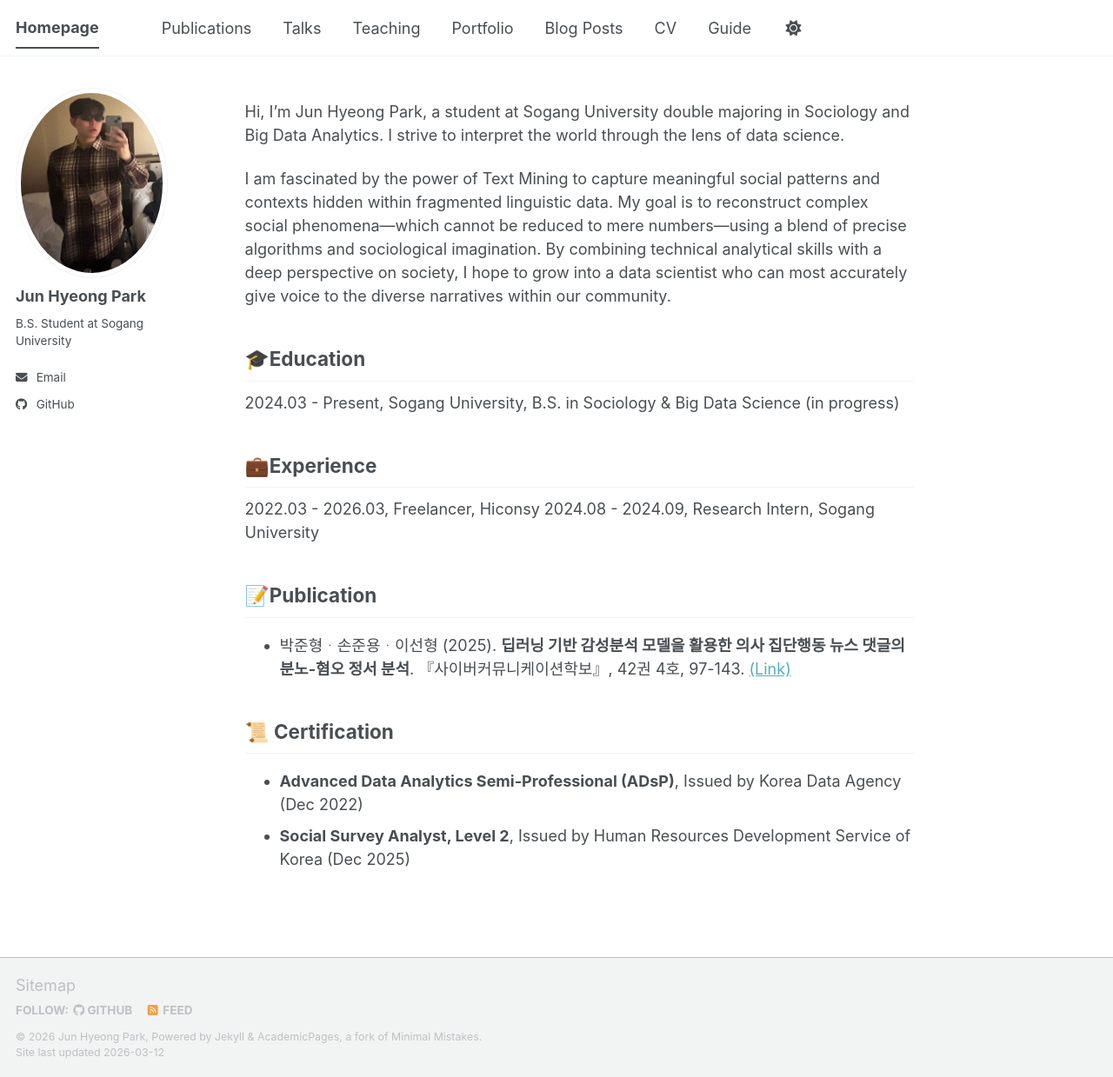
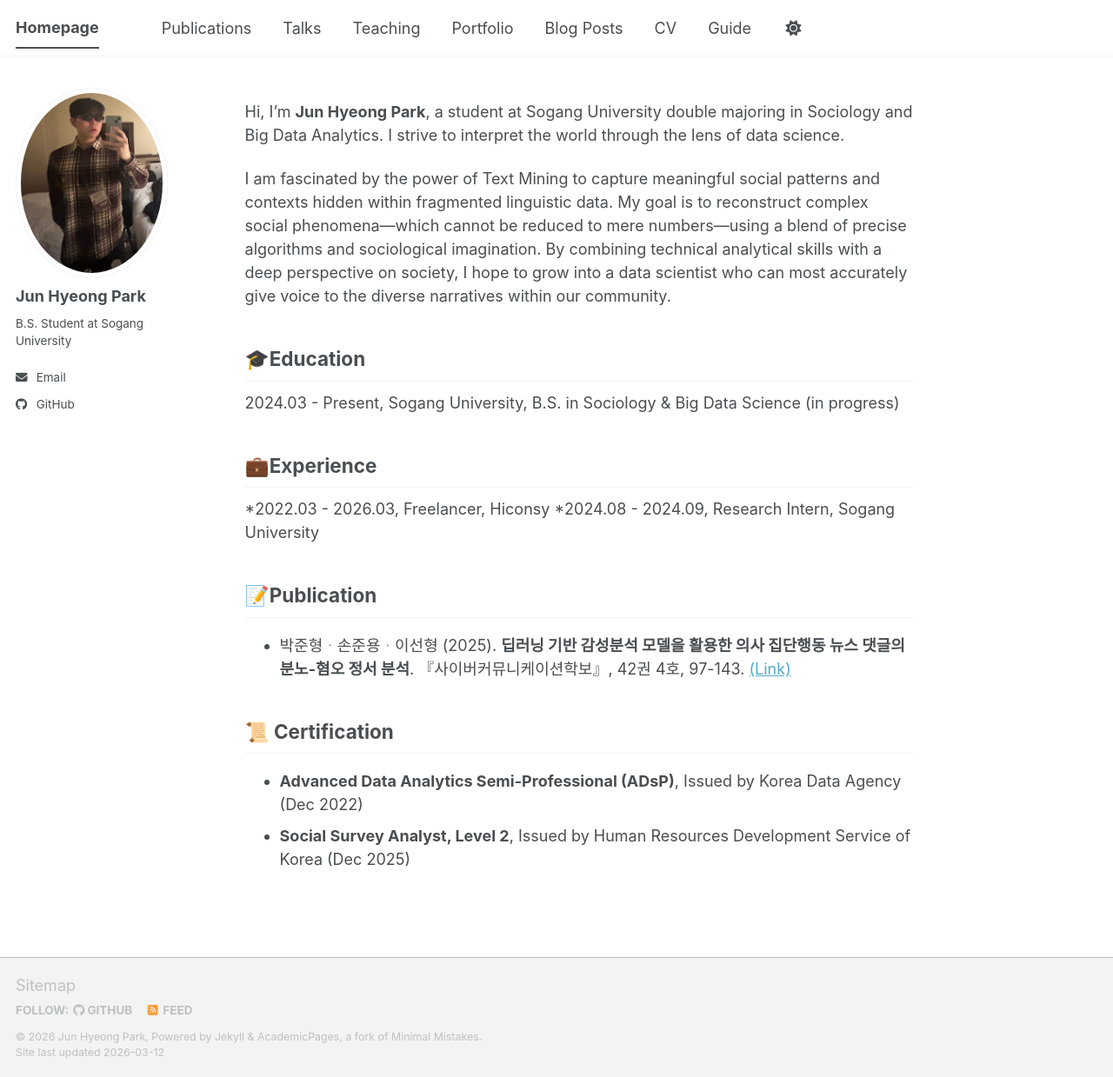
Before and after one commit to Junbrobro/Junbrobro.github.io, a Jekyll site: the page built from _pages/about.md, in a window 1280 px wide and 1239 px high. Shown: the whole window at 87% size. Built offline with Jekyll 4.4.1, drawn with Linux system fonts in a browser that asks for light colours; a script bundle is joined from its source files by our own code; library files that are not in the unit come from our copies.

```diff
--- a/_pages/about.md
+++ b/_pages/about.md
@@ -8,7 +8,7 @@ redirect_from:
 ---
 
 
-Hi, I'm Jun Hyeong Park, a student at Sogang University double majoring in Sociology and Big Data Analytics. I strive to interpret the world through the lens of data science.
+Hi, I'm **Jun Hyeong Park**, a student at Sogang University double majoring in Sociology and Big Data Analytics. I strive to interpret the world through the lens of data science.
 
 I am fascinated by the power of Text Mining to capture meaningful social patterns and contexts hidden within fragmented linguistic data. My goal is to reconstruct complex social phenomena—which cannot be reduced to mere numbers—using a blend of precise algorithms and sociological imagination. By combining technical analytical skills with a deep perspective on society, I hope to grow into a data scientist who can most accurately give voice to the diverse narratives within our community.
 
@@ -18,8 +18,8 @@ I am fascinated by the power of Text Mining to capture meaningful social pattern
 
 💼Experience
 ------
-2022.03 - 2026.03, Freelancer, Hiconsy
-2024.08 - 2024.09, Research Intern, Sogang University
+*2022.03 - 2026.03, Freelancer, Hiconsy
+*2024.08 - 2024.09, Research Intern, Sogang University
 
 📝Publication
 ------
```
